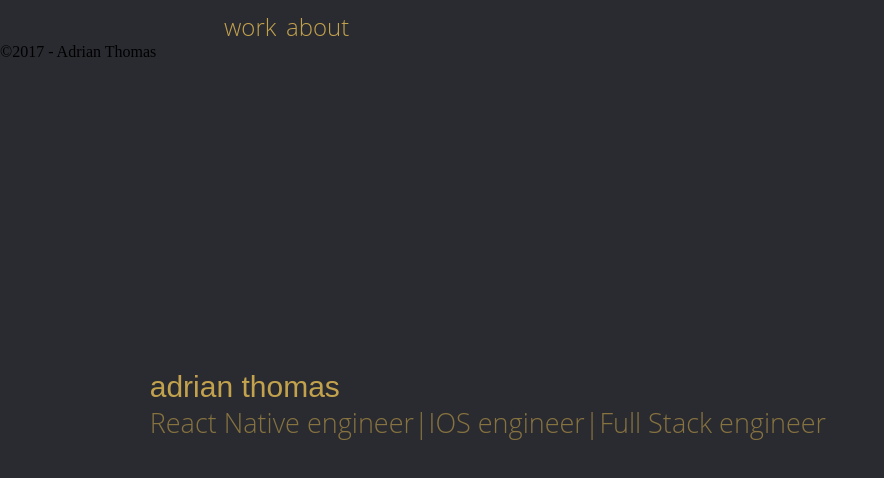
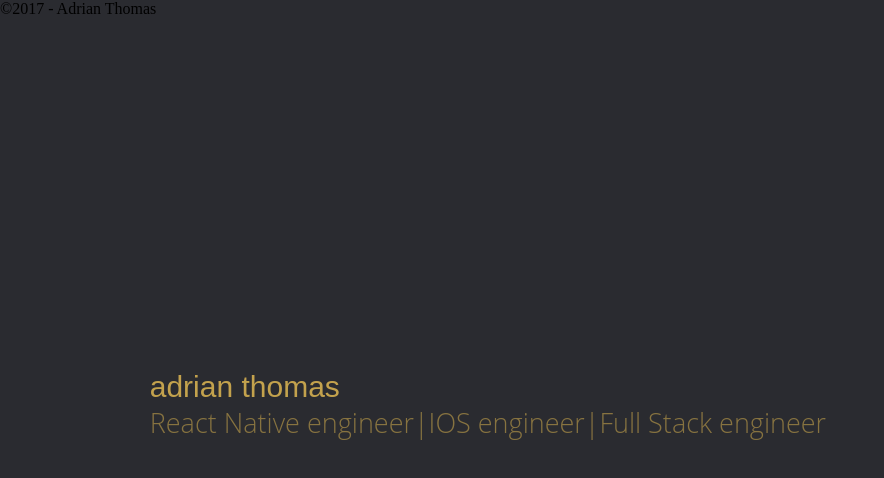
Before and after one commit to adriandeveloper/portfolio, a React app: page / in a window 1280 px wide. Shown: the top 478 px of the page, without its empty margins (0-884 px from the left). Built offline with nearby package versions, Linux system fonts and the light colour scheme.

Commit message:
removes nav

```diff
--- a/src/components/Header/Header.jsx
+++ b/src/components/Header/Header.jsx
@@ -4,7 +4,6 @@
 
 const Header = () => (
   <header className="headerContainer">
-    <Nav />
   </header>
 );
 
--- a/webpack.config.js
+++ b/webpack.config.js
@@ -32,7 +32,6 @@
         query: {
           modules: true,
           localIdentName: '[name]_[local]_[hash:base64:5]',
-          modules: true,
           sourceMap: true,
           url: false,
 
@@ -56,7 +55,7 @@
     new webpack.DefinePlugin({
       'process.env.NODE_ENV': JSON.stringify(process.env.NODE_ENV)
     }),
-    // new webpack.optimize.UglifyJsPlugin()
+    new webpack.optimize.UglifyJsPlugin()
   ],
   devServer: {
     host: '0.0.0.0'
```
